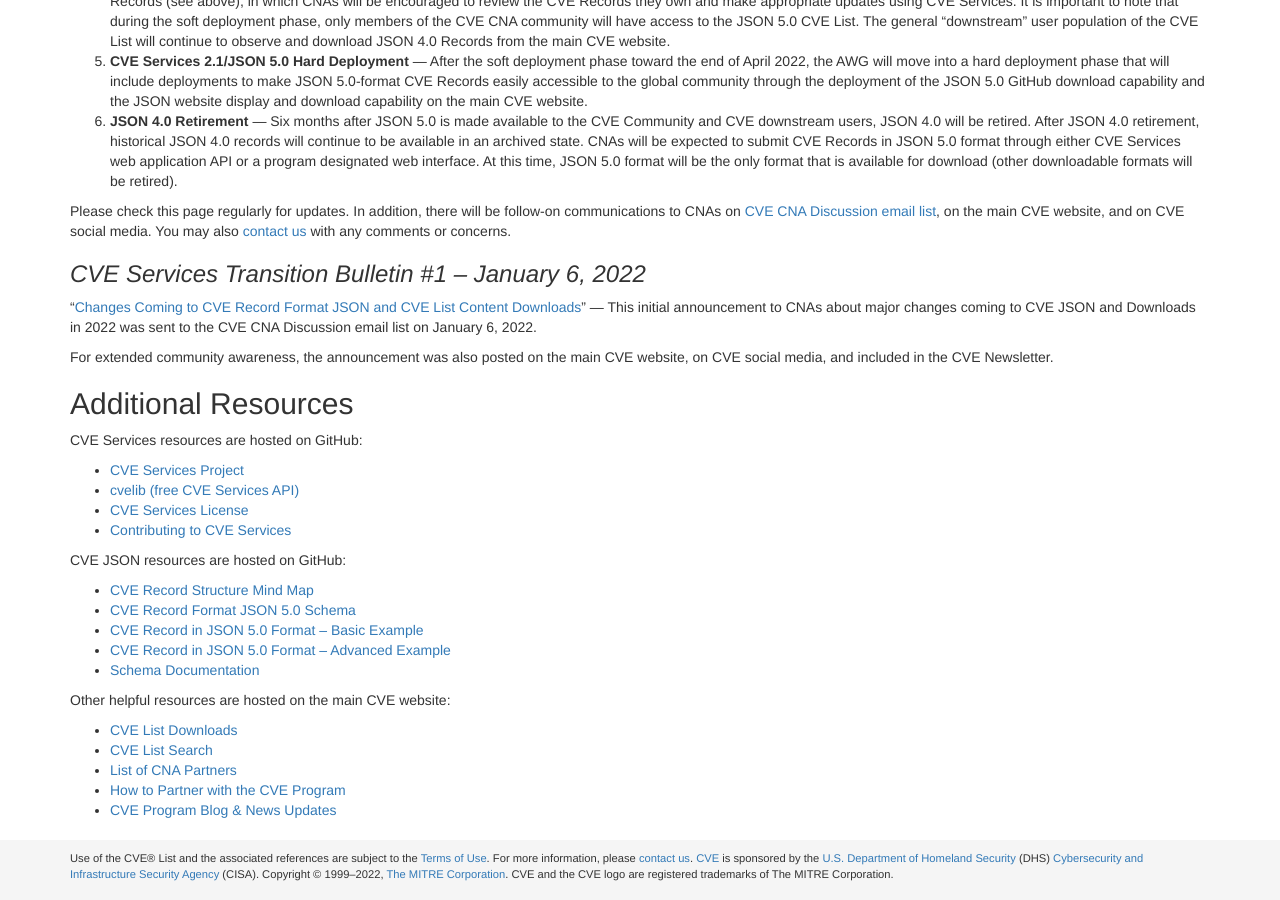
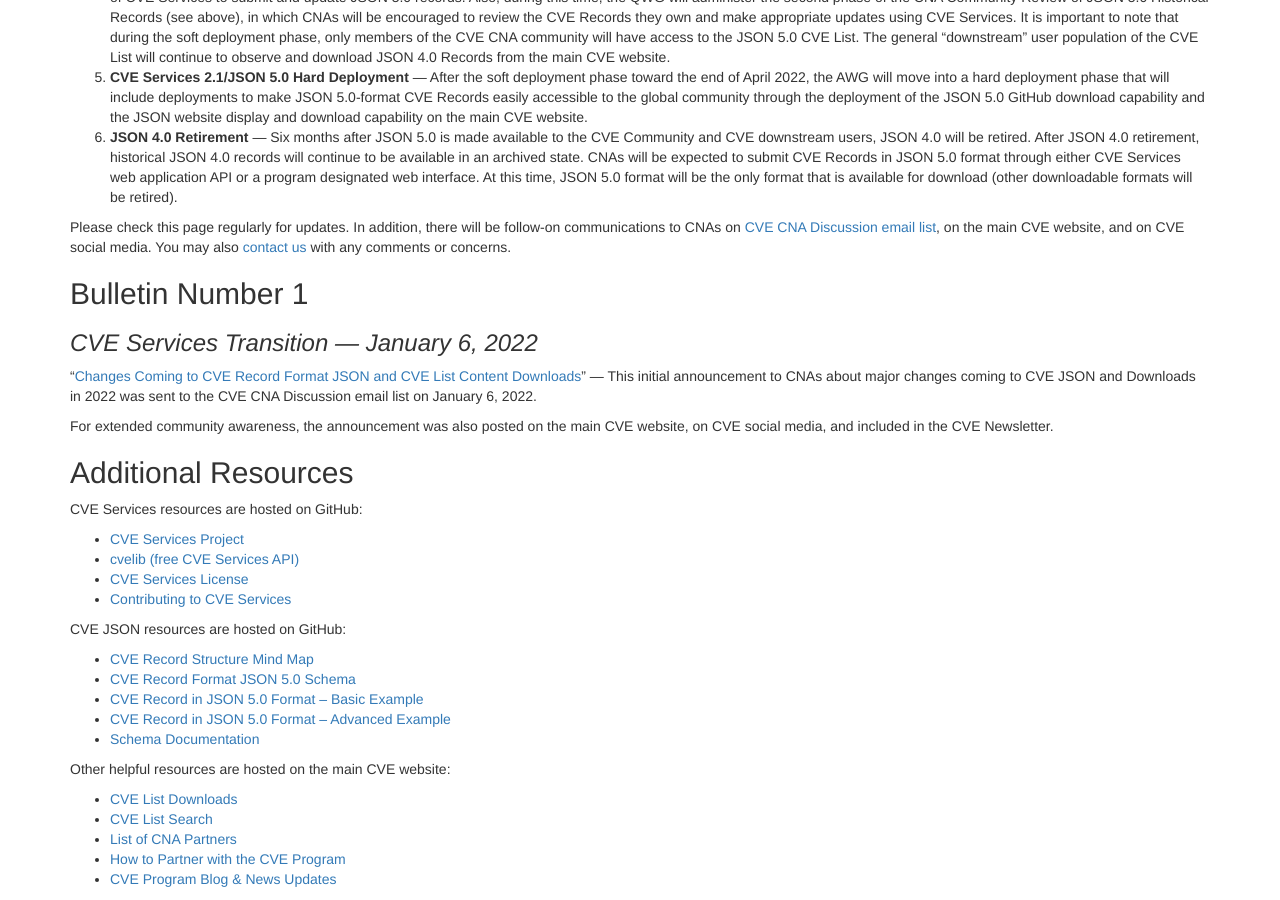
Before and after one commit to CVEProject/cveproject.github.io, a Jekyll site: the page built from automation-transition.md, in a window 1280 px wide and 900 px high, scrolled down 930 px. Built offline with Jekyll 4.4.1, drawn with Linux system fonts in a browser that asks for light colours; nearby versions of some CDN libraries.

Commit message:
Update automation-transition.md

```diff
--- a/automation-transition.md
+++ b/automation-transition.md
@@ -14,7 +14,7 @@ Transition details and rough draft deployment timelines, along with links to add
 ## Transition Details
 
 ## Bulletin Number 2
-*CVE Services Transition  —  January 26, 2022*
+### *CVE Services Transition  —  January 26, 2022*
 
 For CVE CNAs, the transition to CVE Services and JSON 5.0 began in December 2019 with the deployment of CVE Services 1.0 (the CVE ID Reservation (IDR) system) and the continued review and evolution the new CVE Record format (i.e., JSON 5.0). In June 2020 CVE Services 1.1 was deployed and in September 2021 CVE Services 2.0 was deployed into the new CVE Testing Instance. In November 2021, the community finalized the new JSON 5.0 format with the release of JSON 5.0 Release Candidate 5. Additional transition activities will take place in the spring of 2022 that will culminate in a major step forward for the automation effort for the program and the adoption of a richer, more robust CVE Record format (i.e., CVE JSON 5.0).
 
@@ -31,7 +31,8 @@ For CVE CNAs, the transition to CVE Services and JSON 5.0 began in December 2019
 
 Please check this page regularly for updates. In addition, there will be follow-on communications to CNAs on [CVE CNA Discussion email list](mailto:cve-cna-list@mitre.org), on the main CVE website, and on CVE social media. You may also [contact us](https://cveform.mitre.org/) with any comments or concerns.
 
-### *CVE Services Transition Bulletin #1 – January 6, 2022*
+## Bulletin Number 1
+### *CVE Services Transition  —  January 6, 2022*
 
 “[Changes Coming to CVE Record Format JSON and CVE List Content Downloads](https://www.cve.org/Media/News/item/news/2022/01/11/Changes-Coming-to-CVE-Record)” — This initial announcement to CNAs about major changes coming to CVE JSON and Downloads in 2022 was sent to the CVE CNA Discussion email list on January 6, 2022.
 
```
